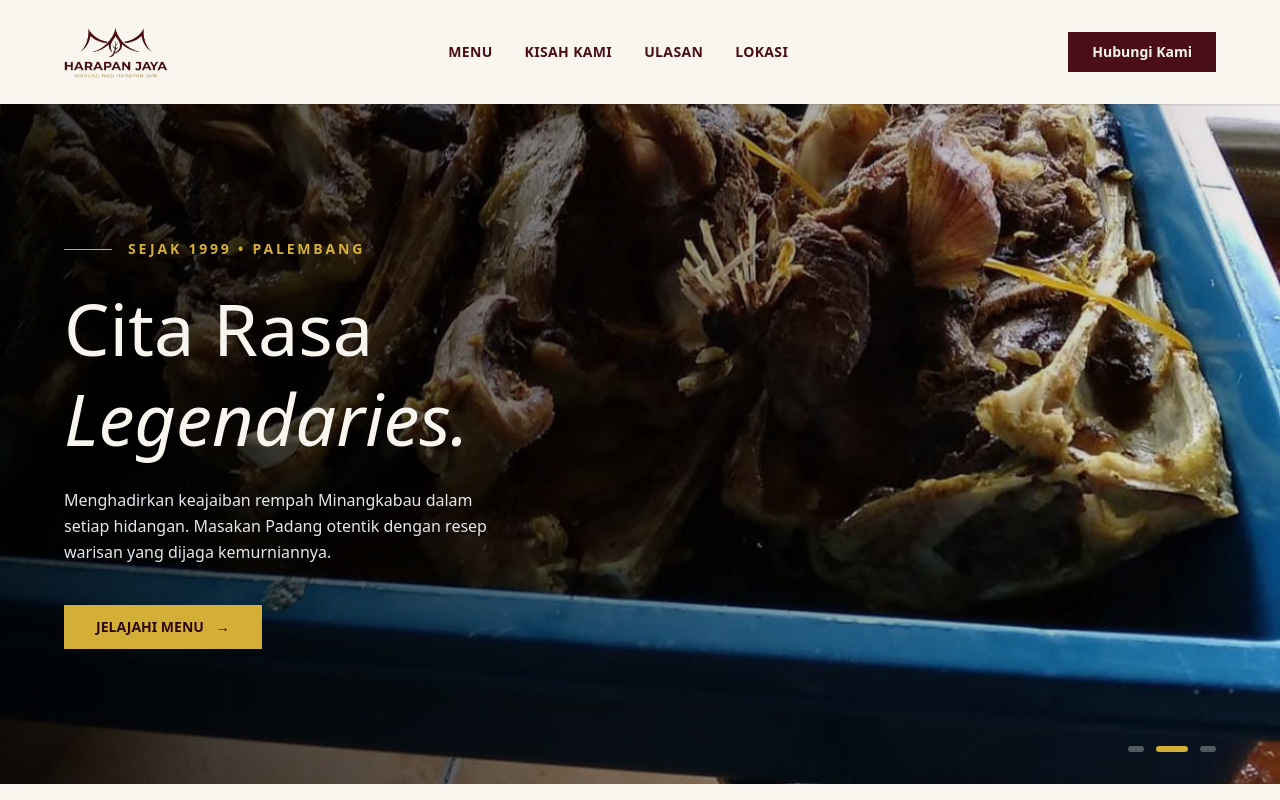
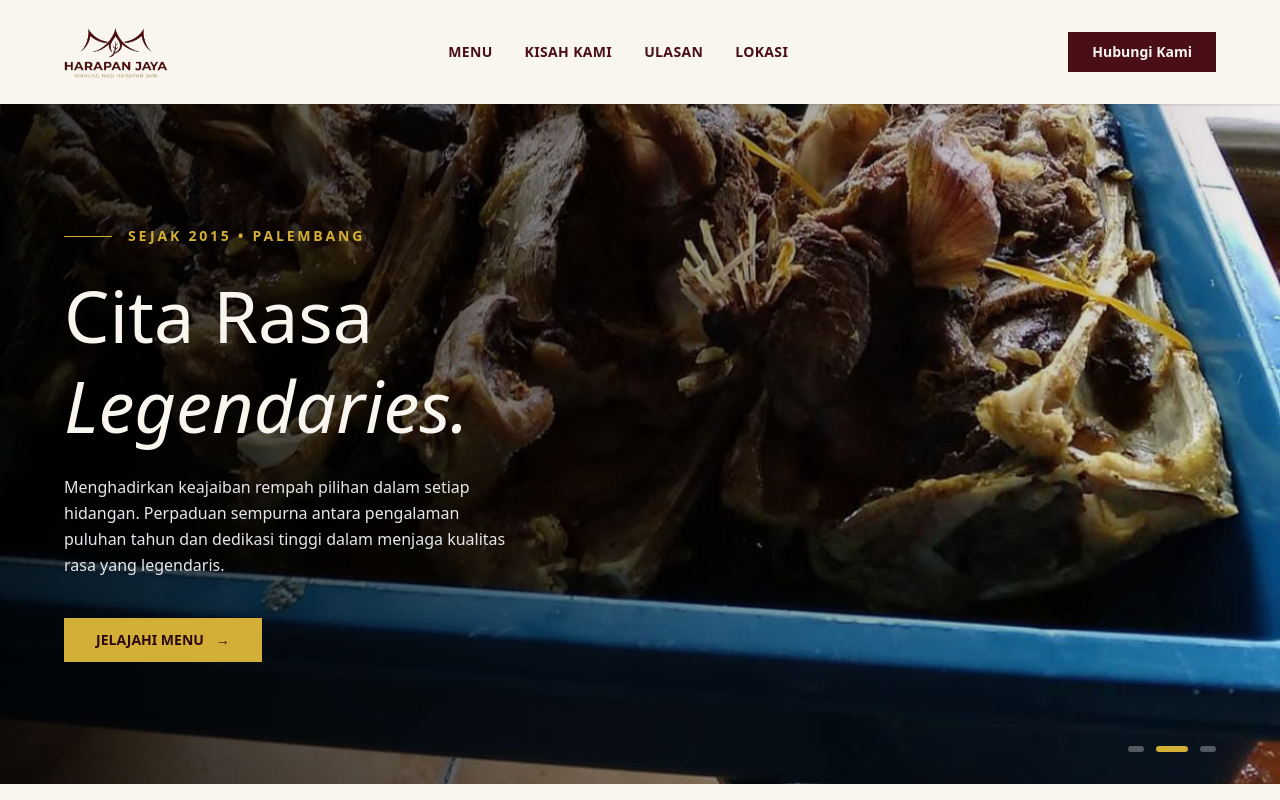
Before and after one commit to mhmmadarifin27/harapan-jaya, a Next.js app: page / in a window 1280 px wide. Shown: the top 800 px of the page. Built offline with nearby package versions, Linux system fonts and the light colour scheme; a web font is replaced by a local one.

Commit message:
src/app/page.js

```diff
--- a/src/app/page.js
+++ b/src/app/page.js
@@ -112,7 +112,7 @@ export default function Home() {
             className="flex items-center gap-4"
           >
             <div className="w-12 h-[1px] bg-padang-gold"></div>
-            <p className="text-padang-gold text-xs md:text-sm tracking-[0.2em] font-bold uppercase">SEJAK 1999 • PALEMBANG</p>
+            <p className="text-padang-gold text-xs md:text-sm tracking-[0.2em] font-bold uppercase">SEJAK 2015 • PALEMBANG</p>
           </motion.div>
 
           <motion.h1
@@ -130,7 +130,7 @@ export default function Home() {
             transition={{ duration: 1, delay: 0.4 }}
             className="max-w-md text-gray-200 text-sm md:text-base leading-relaxed"
           >
-            Menghadirkan keajaiban rempah Minangkabau dalam setiap hidangan. Masakan Padang otentik dengan resep warisan yang dijaga kemurniannya.
+            Menghadirkan keajaiban rempah pilihan dalam setiap hidangan. Perpaduan sempurna antara pengalaman puluhan tahun dan dedikasi tinggi dalam menjaga kualitas rasa yang legendaris.
           </motion.p>
 
           <motion.div
```
